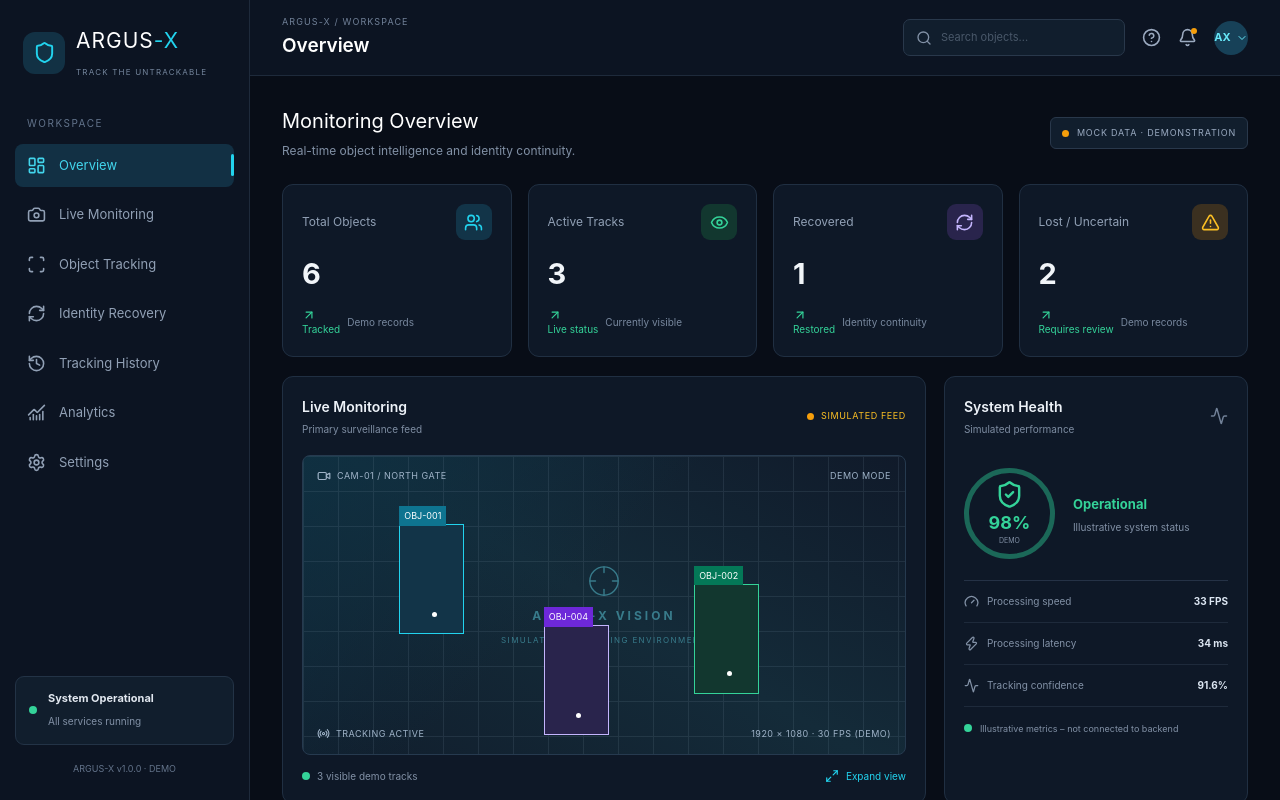
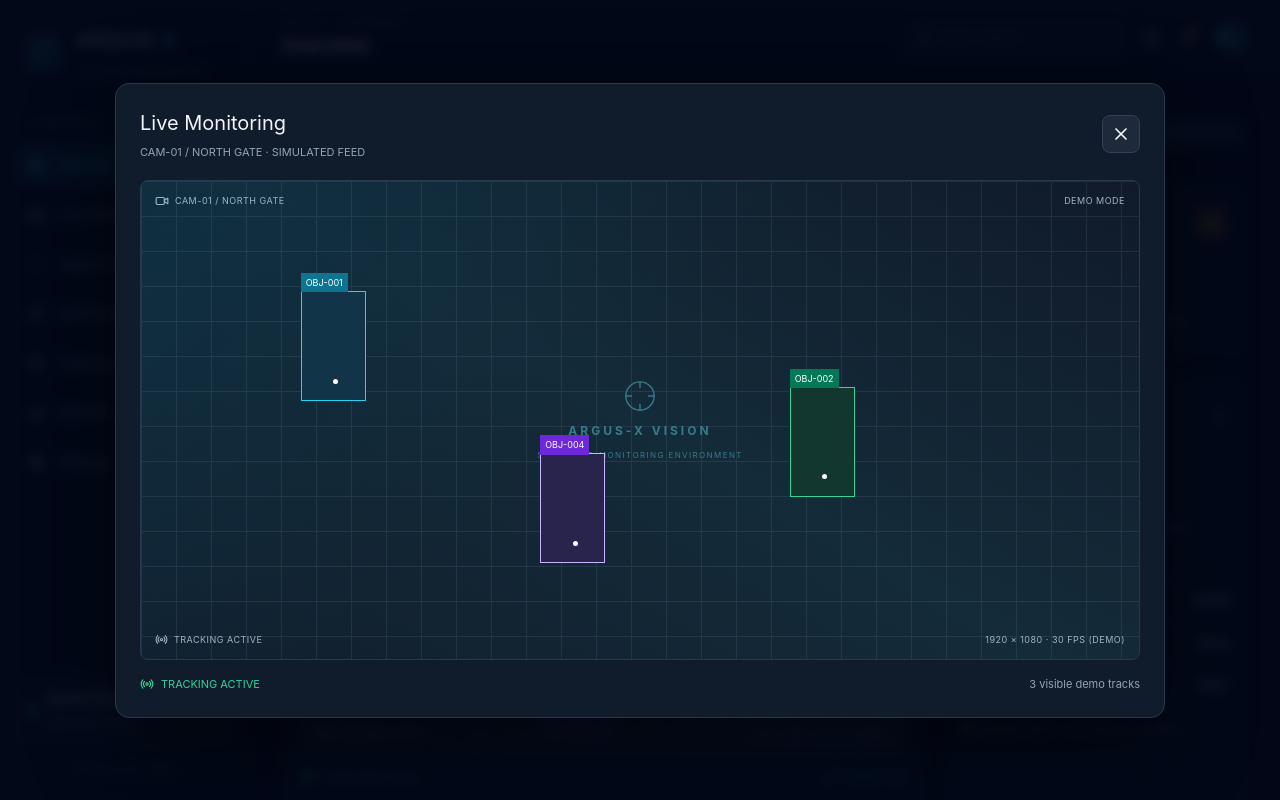
Before and after one commit to abhi18mech/jitd2026, a React (Vite) app in the folder frontend/: page / in a window 1280 px wide. Both pictures are taken after a click on the button "Expand view". Shown: the top 800 px of the page. Built offline with nearby package versions, Linux system fonts and the light colour scheme.

Commit message:
Add expanded live monitoring view

```diff
--- a/frontend/src/App.css
+++ b/frontend/src/App.css
@@ -2393,3 +2393,104 @@ tr:last-child td { border-bottom: 0; }
 .light-theme .notification-clickable:hover {
   background: #f1f5f9;
 }
+
+/* EXPANDED LIVE MONITOR MODAL */
+
+.monitor-modal-overlay {
+  position: fixed;
+  inset: 0;
+  z-index: 9999;
+  display: flex;
+  align-items: center;
+  justify-content: center;
+  padding: 24px;
+  background: rgba(2, 6, 23, 0.85);
+  backdrop-filter: blur(6px);
+}
+
+.monitor-modal {
+  width: min(100%, 1050px);
+  padding: 24px;
+  border: 1px solid #263a4f;
+  border-radius: 14px;
+  background: #101c2b;
+  box-shadow: 0 24px 80px rgba(0, 0, 0, 0.5);
+}
+
+.monitor-modal-header {
+  display: flex;
+  align-items: center;
+  justify-content: space-between;
+  gap: 16px;
+  margin-bottom: 20px;
+}
+
+.monitor-modal-header h2 {
+  margin: 0 0 6px;
+  font-size: 20px;
+  color: #f1f5f9;
+}
+
+.monitor-modal-header p {
+  margin: 0;
+  color: #94a3b8;
+  font-size: 11px;
+}
+
+.monitor-close-button {
+  display: flex;
+  align-items: center;
+  justify-content: center;
+  width: 38px;
+  height: 38px;
+  border: 1px solid #334155;
+  border-radius: 8px;
+  background: #1e293b;
+  color: #f8fafc;
+  cursor: pointer;
+}
+
+.monitor-close-button:hover {
+  background: #334155;
+}
+
+.camera-scene-expanded {
+  height: min(60vh, 520px);
+  min-height: 300px;
+}
+
+.monitor-modal-footer {
+  display: flex;
+  justify-content: space-between;
+  align-items: center;
+  gap: 12px;
+  margin-top: 16px;
+  color: #94a3b8;
+  font-size: 11px;
+}
+
+.monitor-modal-footer span:first-child {
+  display: flex;
+  align-items: center;
+  gap: 7px;
+  color: #34d399;
+}
+
+@media (max-width: 600px) {
+  .monitor-modal-overlay {
+    padding: 10px;
+  }
+
+  .monitor-modal {
+    padding: 14px;
+  }
+
+  .camera-scene-expanded {
+    height: 350px;
+    min-height: 250px;
+  }
+
+  .monitor-modal-footer {
+    flex-wrap: wrap;
+  }
+}
--- a/frontend/src/components/LiveMonitor.tsx
+++ b/frontend/src/components/LiveMonitor.tsx
@@ -1,5 +1,12 @@
 
-import { Maximize2, Video, Crosshair, Radio } from 'lucide-react'
+import { useState } from 'react'
+import {
+  Maximize2,
+  Video,
+  Crosshair,
+  Radio,
+  X,
+} from 'lucide-react'
 
 const detections = [
   { id: 'OBJ-001', x: '16%', y: '23%', color: 'cyan' },
@@ -8,22 +15,10 @@ const detections = [
 ]
 
 export default function LiveMonitor() {
-  return (
-    <section className="panel monitor-panel">
-      <div className="panel-heading">
-        <div>
-          <div className="panel-title">Live Monitoring</div>
-          <div className="panel-subtitle">
-            Primary surveillance feed
-          </div>
-        </div>
+  const [expanded, setExpanded] = useState(false)
 
-        <div className="live-label">
-          <span /> SIMULATED FEED
-        </div>
-      </div>
-
-      <div className="camera-scene">
+  const cameraScene = (large = false) => (
+    <div className={`camera-scene ${large ? 'camera-scene-expanded' : ''}`}>
       <div className="scene-grid" />
 
       <div className="scene-top">
@@ -53,6 +48,25 @@ export default function LiveMonitor() {
         <span>1920 × 1080 · 30 FPS (DEMO)</span>
       </div>
     </div>
+  )
+
+  return (
+    <>
+      <section className="panel monitor-panel">
+        <div className="panel-heading">
+          <div>
+            <div className="panel-title">Live Monitoring</div>
+            <div className="panel-subtitle">
+              Primary surveillance feed
+            </div>
+          </div>
+
+          <div className="live-label">
+            <span /> SIMULATED FEED
+          </div>
+        </div>
+
+        {cameraScene()}
 
         <div className="monitor-footer">
           <div>
@@ -60,10 +74,53 @@ export default function LiveMonitor() {
             3 visible demo tracks
           </div>
 
-        <button className="text-button">
+          <button
+            className="text-button"
+            onClick={() => setExpanded(true)}
+          >
             <Maximize2 size={14} /> Expand view
           </button>
         </div>
       </section>
+
+      {expanded && (
+        <div
+          className="monitor-modal-overlay"
+          onClick={() => setExpanded(false)}
+        >
+          <div
+            className="monitor-modal"
+            role="dialog"
+            aria-modal="true"
+            aria-labelledby="monitor-modal-title"
+            onClick={(event) => event.stopPropagation()}
+          >
+            <div className="monitor-modal-header">
+              <div>
+                <h2 id="monitor-modal-title">Live Monitoring</h2>
+                <p>CAM-01 / NORTH GATE · SIMULATED FEED</p>
+              </div>
+
+              <button
+                className="monitor-close-button"
+                onClick={() => setExpanded(false)}
+                aria-label="Close expanded monitoring view"
+              >
+                <X size={20} />
+              </button>
+            </div>
+
+            {cameraScene(true)}
+
+            <div className="monitor-modal-footer">
+              <span>
+                <Radio size={14} /> TRACKING ACTIVE
+              </span>
+              <span>3 visible demo tracks</span>
+            </div>
+          </div>
+        </div>
+      )}
+    </>
   )
 }
```
Lines whose indentation alone changed are shown as unchanged.
